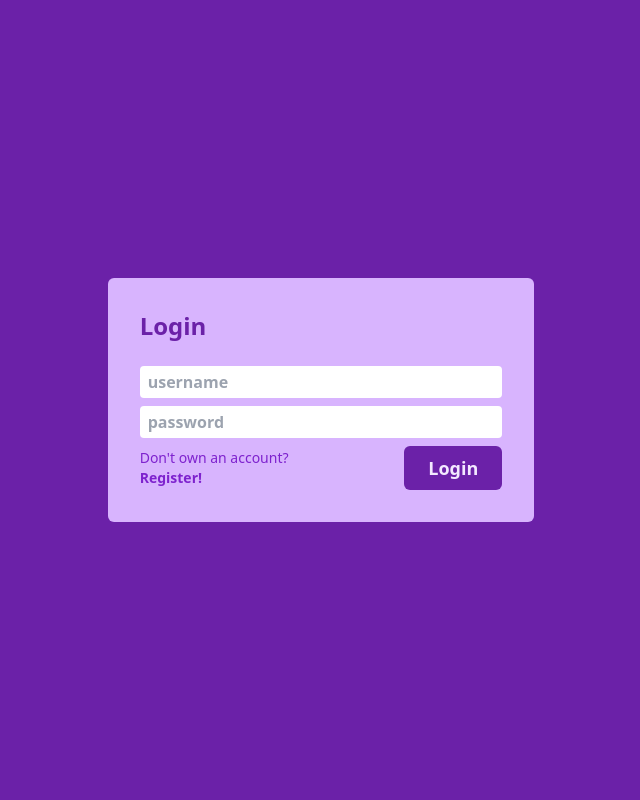
After one commit to carlosgarciafm/payment-tracker, a Flask app: template templates/login.html in a window 1280 px wide. The commit adds this page. Shown: the whole page, without its empty margins (319-959 px from the left). Run offline with Flask 2, Linux system fonts and the light colour scheme; the template is opened without the code that fills it, so the values that code supplies are empty.

Commit message:
feat(v:login): add login page

```diff
--- a/static/style.css
+++ b/static/style.css
@@ -434,6 +434,40 @@ Ensure the default browser behavior of the `hidden` attribute.
   --tw-transform: translateX(var(--tw-translate-x)) translateY(var(--tw-translate-y)) rotate(var(--tw-rotate)) skewX(var(--tw-skew-x)) skewY(var(--tw-skew-y)) scaleX(var(--tw-scale-x)) scaleY(var(--tw-scale-y));
 }
 
+.container {
+  width: 100%;
+}
+
+@media (min-width: 640px) {
+  .container {
+    max-width: 640px;
+  }
+}
+
+@media (min-width: 768px) {
+  .container {
+    max-width: 768px;
+  }
+}
+
+@media (min-width: 1024px) {
+  .container {
+    max-width: 1024px;
+  }
+}
+
+@media (min-width: 1280px) {
+  .container {
+    max-width: 1280px;
+  }
+}
+
+@media (min-width: 1536px) {
+  .container {
+    max-width: 1536px;
+  }
+}
+
 .absolute {
   position: absolute;
 }
@@ -451,16 +485,13 @@ Ensure the default browser behavior of the `hidden` attribute.
   left: 0px;
 }
 
-.right-0 {
-  right: 0px;
-}
-
 .z-10 {
   z-index: 10;
 }
 
-.m-4 {
-  margin: 1rem;
+.mx-auto {
+  margin-left: auto;
+  margin-right: auto;
 }
 
 .my-2 {
@@ -468,24 +499,46 @@ Ensure the default browser behavior of the `hidden` attribute.
   margin-bottom: 0.5rem;
 }
 
-.ml-2 {
-  margin-left: 0.5rem;
+.mb-6 {
+  margin-bottom: 1.5rem;
 }
 
-.ml-4 {
-  margin-left: 1rem;
+.mt-4 {
+  margin-top: 1rem;
 }
 
-.ml-3 {
-  margin-left: 0.75rem;
+.mt-8 {
+  margin-top: 2rem;
+}
+
+.mt-12 {
+  margin-top: 3rem;
 }
 
 .block {
   display: block;
 }
 
+.inline-block {
+  display: inline-block;
+}
+
 .flex {
   display: flex;
+}
+
+.grid {
+  display: grid;
+}
+
+.h-screen {
+  height: 100vh;
+}
+
+.h-min {
+  height: -webkit-min-content;
+  height: -moz-min-content;
+  height: min-content;
 }
 
 .h-6 {
@@ -496,12 +549,20 @@ Ensure the default browser behavior of the `hidden` attribute.
   min-height: 100vh;
 }
 
-.w-48 {
-  width: 12rem;
+.w-4\/5 {
+  width: 80%;
+}
+
+.w-full {
+  width: 100%;
 }
 
 .w-6 {
   width: 1.5rem;
+}
+
+.w-48 {
+  width: 12rem;
 }
 
 .flex-1 {
@@ -513,17 +574,38 @@ Ensure the default browser behavior of the `hidden` attribute.
   transform: var(--tw-transform);
 }
 
-.-translate-y-full {
-  --tw-translate-y: -100%;
-  transform: var(--tw-transform);
-}
-
 .transform {
   transform: var(--tw-transform);
 }
 
+.grid-cols-1 {
+  grid-template-columns: repeat(1, minmax(0, 1fr));
+}
+
+.grid-rows-2 {
+  grid-template-rows: repeat(2, minmax(0, 1fr));
+}
+
+.content-center {
+  align-content: center;
+}
+
+.items-start {
+  align-items: flex-start;
+}
+
+.items-center {
+  align-items: center;
+}
+
 .justify-between {
   justify-content: space-between;
+}
+
+.space-y-2 > :not([hidden]) ~ :not([hidden]) {
+  --tw-space-y-reverse: 0;
+  margin-top: calc(0.5rem * calc(1 - var(--tw-space-y-reverse)));
+  margin-bottom: calc(0.5rem * var(--tw-space-y-reverse));
 }
 
 .space-y-6 > :not([hidden]) ~ :not([hidden]) {
@@ -538,22 +620,24 @@ Ensure the default browser behavior of the `hidden` attribute.
   margin-bottom: calc(1rem * var(--tw-space-y-reverse));
 }
 
-.space-x-4 > :not([hidden]) ~ :not([hidden]) {
-  --tw-space-x-reverse: 0;
-  margin-right: calc(1rem * var(--tw-space-x-reverse));
-  margin-left: calc(1rem * calc(1 - var(--tw-space-x-reverse)));
+.space-y-8 > :not([hidden]) ~ :not([hidden]) {
+  --tw-space-y-reverse: 0;
+  margin-top: calc(2rem * calc(1 - var(--tw-space-y-reverse)));
+  margin-bottom: calc(2rem * var(--tw-space-y-reverse));
 }
 
-.space-y-12 > :not([hidden]) ~ :not([hidden]) {
+.space-y-1 > :not([hidden]) ~ :not([hidden]) {
   --tw-space-y-reverse: 0;
-  margin-top: calc(3rem * calc(1 - var(--tw-space-y-reverse)));
-  margin-bottom: calc(3rem * var(--tw-space-y-reverse));
+  margin-top: calc(0.25rem * calc(1 - var(--tw-space-y-reverse)));
+  margin-bottom: calc(0.25rem * var(--tw-space-y-reverse));
 }
 
-.space-y-0 > :not([hidden]) ~ :not([hidden]) {
-  --tw-space-y-reverse: 0;
-  margin-top: calc(0px * calc(1 - var(--tw-space-y-reverse)));
-  margin-bottom: calc(0px * var(--tw-space-y-reverse));
+.rounded-md {
+  border-radius: 0.375rem;
+}
+
+.rounded {
+  border-radius: 0.25rem;
 }
 
 .bg-purple-800 {
@@ -561,25 +645,26 @@ Ensure the default browser behavior of the `hidden` attribute.
   background-color: rgb(107 33 168 / var(--tw-bg-opacity));
 }
 
-.bg-purple-200 {
+.bg-purple-300 {
   --tw-bg-opacity: 1;
-  background-color: rgb(233 213 255 / var(--tw-bg-opacity));
+  background-color: rgb(216 180 254 / var(--tw-bg-opacity));
 }
 
-.p-4 {
-  padding: 1rem;
+.p-8 {
+  padding: 2rem;
+}
+
+.p-1 {
+  padding: 0.25rem;
 }
 
 .p-2 {
   padding: 0.5rem;
 }
 
-.p-3 {
-  padding: 0.75rem;
-}
-
-.p-8 {
-  padding: 2rem;
+.py-24 {
+  padding-top: 6rem;
+  padding-bottom: 6rem;
 }
 
 .py-2 {
@@ -587,33 +672,29 @@ Ensure the default browser behavior of the `hidden` attribute.
   padding-bottom: 0.5rem;
 }
 
+.px-4 {
+  padding-left: 1rem;
+  padding-right: 1rem;
+}
+
 .py-1 {
   padding-top: 0.25rem;
   padding-bottom: 0.25rem;
 }
 
-.px-4 {
-  padding-left: 1rem;
-  padding-right: 1rem;
+.px-6 {
+  padding-left: 1.5rem;
+  padding-right: 1.5rem;
 }
 
-.py-12 {
-  padding-top: 3rem;
-  padding-bottom: 3rem;
+.px-2 {
+  padding-left: 0.5rem;
+  padding-right: 0.5rem;
 }
 
-.py-24 {
-  padding-top: 6rem;
-  padding-bottom: 6rem;
-}
-
-.py-4 {
-  padding-top: 1rem;
-  padding-bottom: 1rem;
-}
-
-.align-middle {
-  vertical-align: middle;
+.text-xl {
+  font-size: 1.25rem;
+  line-height: 1.75rem;
 }
 
 .text-lg {
@@ -621,23 +702,47 @@ Ensure the default browser behavior of the `hidden` attribute.
   line-height: 1.75rem;
 }
 
+.text-sm {
+  font-size: 0.875rem;
+  line-height: 1.25rem;
+}
+
 .text-2xl {
   font-size: 1.5rem;
   line-height: 2rem;
-}
-
-.text-xl {
-  font-size: 1.25rem;
-  line-height: 1.75rem;
 }
 
 .font-bold {
   font-weight: 700;
 }
 
+.font-semibold {
+  font-weight: 600;
+}
+
+.text-purple-800 {
+  --tw-text-opacity: 1;
+  color: rgb(107 33 168 / var(--tw-text-opacity));
+}
+
 .text-purple-100 {
   --tw-text-opacity: 1;
   color: rgb(243 232 255 / var(--tw-text-opacity));
+}
+
+.text-purple-500 {
+  --tw-text-opacity: 1;
+  color: rgb(168 85 247 / var(--tw-text-opacity));
+}
+
+.text-purple-600 {
+  --tw-text-opacity: 1;
+  color: rgb(147 51 234 / var(--tw-text-opacity));
+}
+
+.text-purple-700 {
+  --tw-text-opacity: 1;
+  color: rgb(126 34 206 / var(--tw-text-opacity));
 }
 
 .transition {
@@ -656,9 +761,19 @@ Ensure the default browser behavior of the `hidden` attribute.
   transition-timing-function: cubic-bezier(0.4, 0, 0.2, 1);
 }
 
+.hover\:bg-purple-200:hover {
+  --tw-bg-opacity: 1;
+  background-color: rgb(233 213 255 / var(--tw-bg-opacity));
+}
+
 .hover\:bg-purple-600:hover {
   --tw-bg-opacity: 1;
   background-color: rgb(147 51 234 / var(--tw-bg-opacity));
+}
+
+.hover\:bg-purple-700:hover {
+  --tw-bg-opacity: 1;
+  background-color: rgb(126 34 206 / var(--tw-bg-opacity));
 }
 
 .focus\:bg-purple-600:focus {
@@ -666,14 +781,15 @@ Ensure the default browser behavior of the `hidden` attribute.
   background-color: rgb(147 51 234 / var(--tw-bg-opacity));
 }
 
-.focus\:bg-purple-100:focus {
-  --tw-bg-opacity: 1;
-  background-color: rgb(243 232 255 / var(--tw-bg-opacity));
-}
-
 .focus\:outline-none:focus {
   outline: 2px solid transparent;
   outline-offset: 2px;
+}
+
+@media (min-width: 640px) {
+  .sm\:mt-12 {
+    margin-top: 3rem;
+  }
 }
 
 @media (min-width: 768px) {
@@ -689,18 +805,16 @@ Ensure the default browser behavior of the `hidden` attribute.
     display: none;
   }
 
+  .md\:w-1\/3 {
+    width: 33.333333%;
+  }
+
   .md\:translate-x-0 {
     --tw-translate-x: 0px;
     transform: var(--tw-transform);
   }
 
-  .md\:text-lg {
-    font-size: 1.125rem;
-    line-height: 1.75rem;
-  }
-
-  .md\:text-2xl {
-    font-size: 1.5rem;
-    line-height: 2rem;
+  .md\:items-center {
+    align-items: center;
   }
 }
--- /dev/null
+++ b/templates/login.html
@@ -0,0 +1,39 @@
+{% extends "layout.html" %}
+
+{% block title %}
+    Login
+{% endblock %}
+
+{% block main %}
+<div class="bg-purple-800 text-purple-800 grid grid-cols-1 h-screen items-center">
+    <div class="container bg-purple-300 mx-auto p-8 w-4/5 md:w-1/3 h-min rounded-md">
+        <h2 class="font-bold text-2xl mb-6">Login</h2>
+        <form action="/login" method="post" class="w-full space-y-2">
+            <input type="text" autocomplete="off" name="username"
+                                                  placeholder="username"
+                                                  class="rounded px-2 py-1
+                                                         w-full font-semibold">
+            <input type="password" autocomplete="off" name="password"
+                                                      placeholder="password"
+                                                      class="rounded px-2 py-1
+                                                             w-full
+                                                             font-semibold">
+            <div class="flex justify-between items-center text-purple-700
+                        text-sm">
+                <div class="grid grid-rows-2 grid-cols-1 content-center">
+                    <span class="">Don't own an account?</span>
+                    <span class="font-semibold font-italic">
+                        <a href="/register">Register!</a>
+                    </span>
+                </div>
+                <button type="submit" class="bg-purple-800 text-purple-100
+                                             font-bold text-lg py-2 px-6
+                                             rounded-md hover:bg-purple-600
+                                             transition duration-200">
+                    Login
+                </button>
+            </div>
+        </form>
+    </div>
+</div>
+{% endblock %}
```
